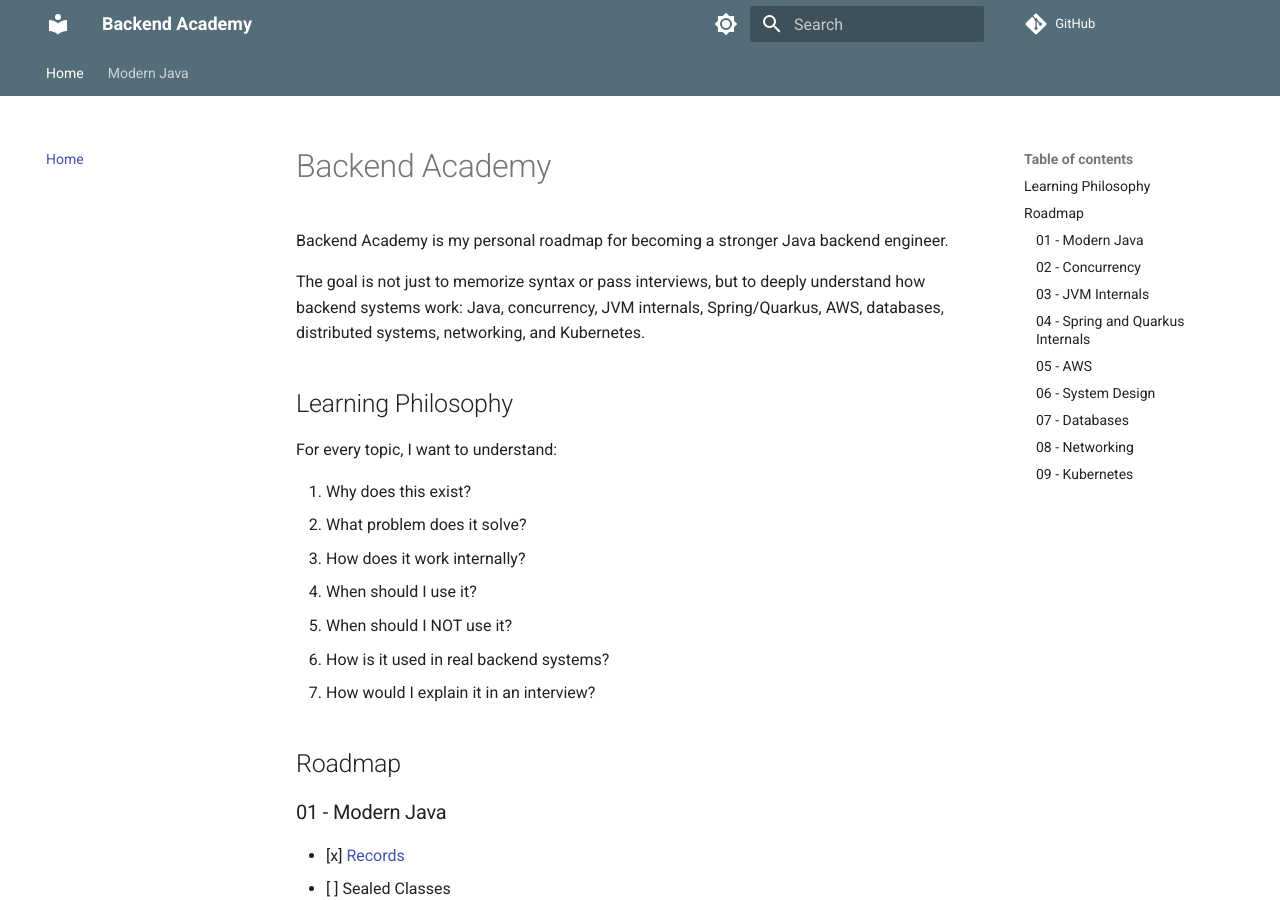
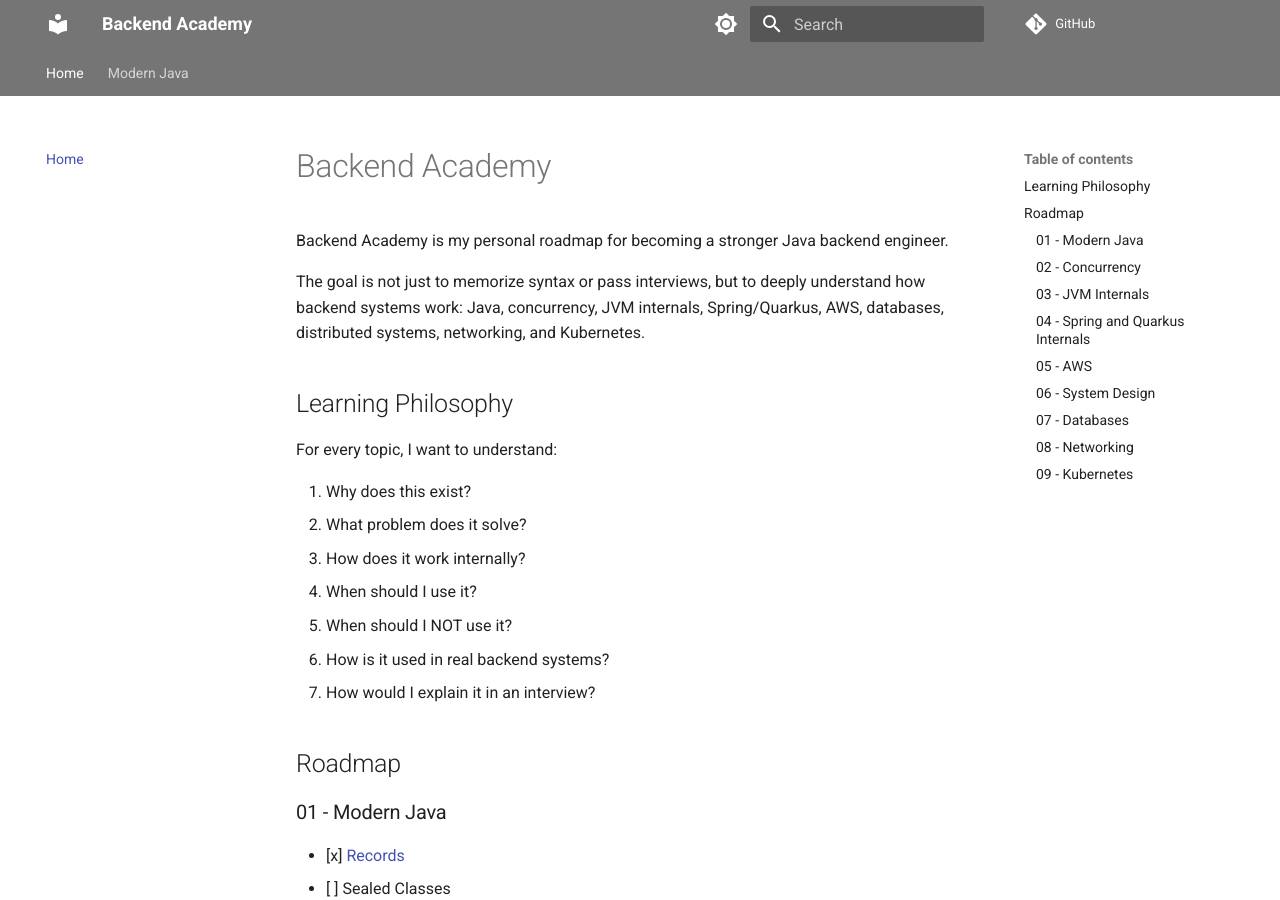
Before and after one commit to djames1109/backend-academy, an MkDocs documentation site: the page built from docs/index.md, in a window 1280 px wide and 900 px high. Built offline with MkDocs 1.6.1 and Material for MkDocs 9.7.7, drawn with Linux system fonts in a browser that asks for light colours; comment, search, counter and statistics services are not loaded.

Commit message:
Update color scheme to gray

```diff
--- a/mkdocs.yml
+++ b/mkdocs.yml
@@ -8,14 +8,14 @@ theme:
   name: material
   palette:
     - scheme: default
-      primary: blue grey
-      accent: blue grey
+      primary: grey
+      accent: grey
       toggle:
         icon: material/brightness-7
         name: Switch to dark mode
     - scheme: slate
-      primary: blue grey
-      accent: blue grey
+      primary: grey
+      accent: grey
       toggle:
         icon: material/brightness-4
         name: Switch to light mode
```
